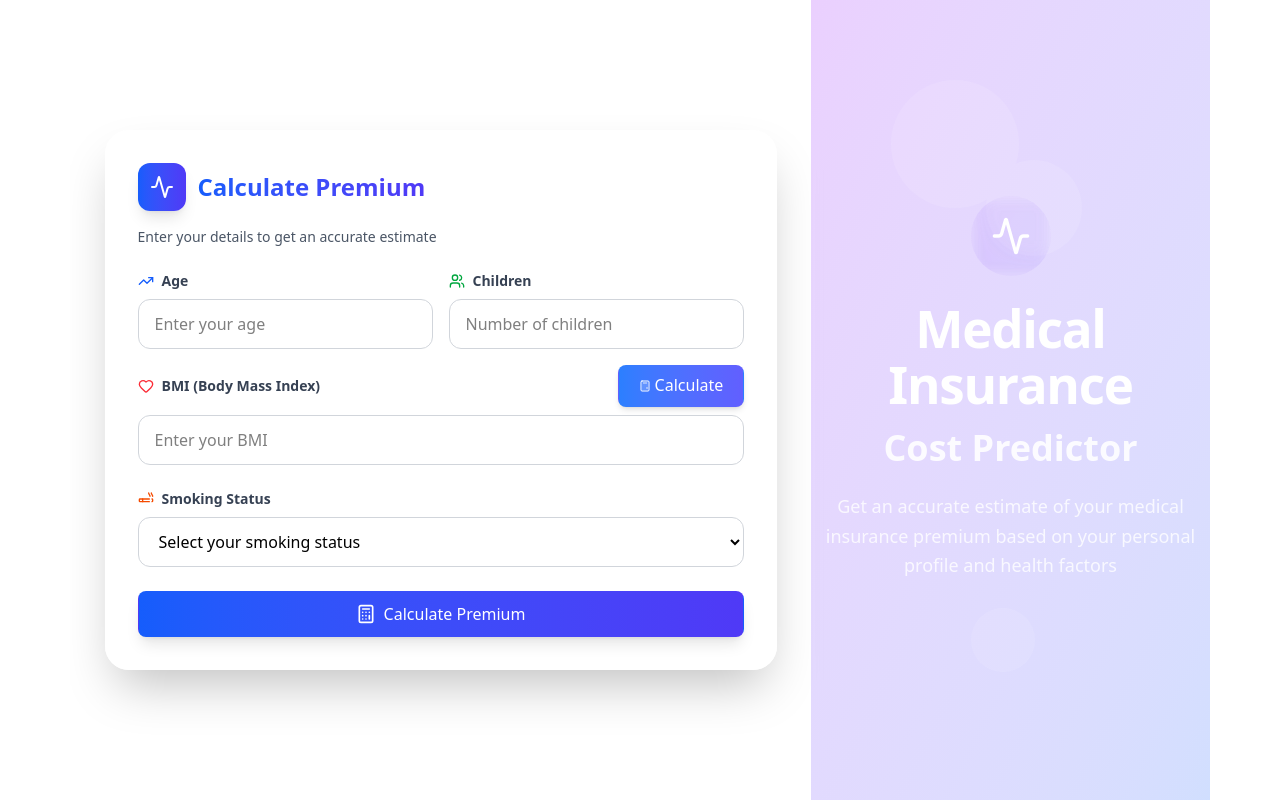
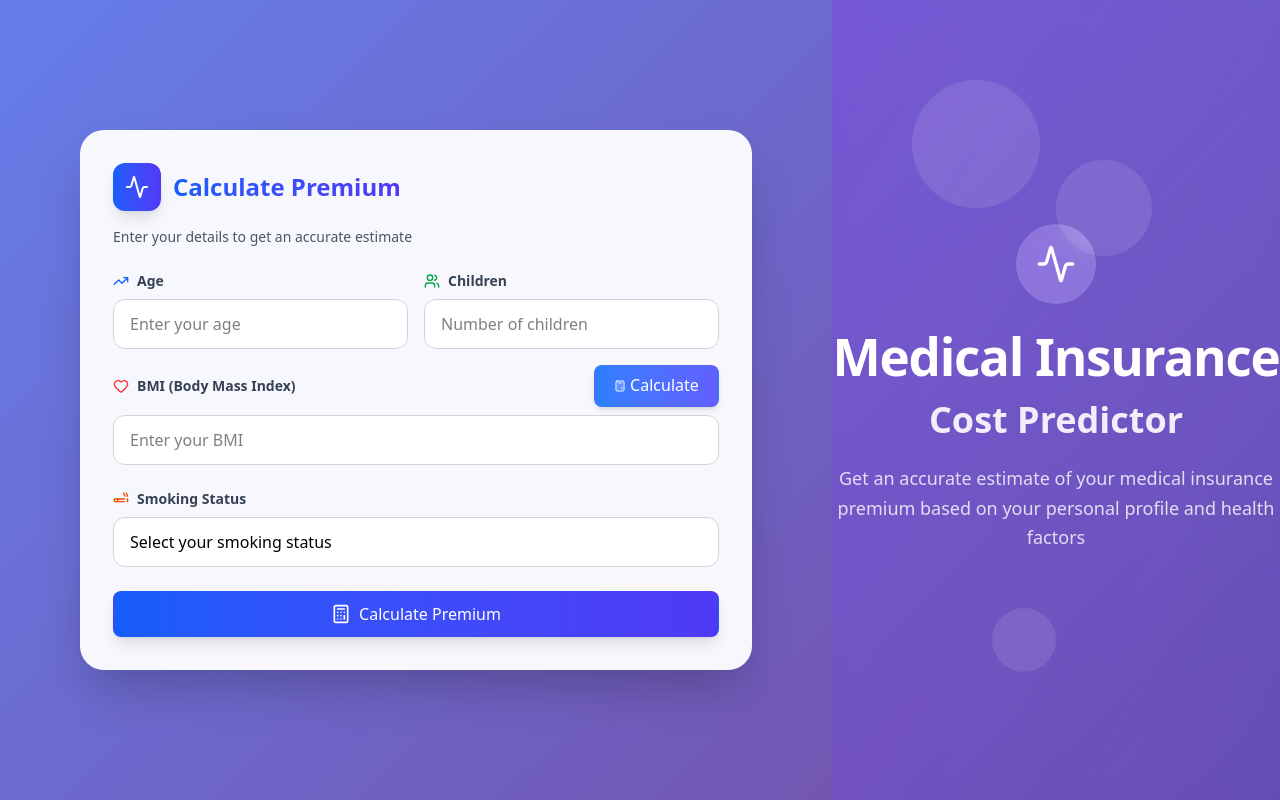
Before and after one commit to Swayam-S-Bora/Medical-Insurance-Cost-Prediction, a React (Vite) app in the folder frontend/: page / in a window 1280 px wide. Built offline with nearby package versions, Linux system fonts and the light colour scheme.

Commit message:
index.css

```diff
--- a/frontend/src/index.css
+++ b/frontend/src/index.css
@@ -1,4 +1,8 @@
 @import "tailwindcss";
+
+* {
+  box-sizing: border-box;
+}
 
 :root {
   font-family: system-ui, Avenir, Helvetica, Arial, sans-serif;
@@ -11,6 +15,20 @@
   -moz-osx-font-smoothing: grayscale;
 }
 
+html, body {
+  margin: 0;
+  padding: 0;
+  width: 100%;
+  height: 100vh;
+  overflow-x: hidden;
+  background: linear-gradient(135deg, #667eea 0%, #764ba2 100%) !important;
+}
+
+#root {
+  width: 100%;
+  height: 100vh;
+}
+
 a {
   font-weight: 500;
   color: #646cff;
@@ -18,16 +36,6 @@ a {
 }
 a:hover {
   color: #535bf2;
-}
-
-body {
-  margin: 0;
-  background-color: #ffffff !important;
-  color: #000000 !important;
-  min-height: 100vh;
-  display: flex;
-  justify-content: center;
-  align-items: center;
 }
 
 h1 {
@@ -54,19 +62,29 @@ button:focus-visible {
   outline: 4px auto -webkit-focus-ring-color;
 }
 
+/* Force consistent styling regardless of browser dark mode */
 input, select, textarea {
   background-color: #ffffff !important;
   color: #000000 !important;
   border: 1px solid #d1d5db !important;
+  -webkit-appearance: none;
+  -moz-appearance: none;
+  appearance: none;
 }
 
 input:focus, select:focus, textarea:focus {
   background-color: #ffffff !important;
   color: #000000 !important;
+  outline: none !important;
 }
 
-/* Additional dark mode overrides */
+/* Override all dark mode attempts */
 @media (prefers-color-scheme: dark) {
+  html, body {
+    background: linear-gradient(135deg, #667eea 0%, #764ba2 100%) !important;
+    color: inherit !important;
+  }
+
   input, select, textarea {
     background-color: #ffffff !important;
     color: #000000 !important;
@@ -78,27 +96,38 @@ input:focus, select:focus, textarea:focus {
     color: #000000 !important;
   }
 
-  body {
+  option {
     background-color: #ffffff !important;
     color: #000000 !important;
   }
+}
 
-  /* Force light mode on specific elements */
-  .bg-gradient-to-br {
-    background: linear-gradient(to bottom right, #f8fafc, #dbeafe, #e0e7ff) !important;
+/* Optimize for wider screens */
+@media (min-width: 1024px) {
+  .app-container {
+    max-width: none;
+    width: 100%;
+    height: 100vh;
   }
 }
 
-/* Optimize for 16:9 aspect ratio */
-@media (min-width: 768px) {
-  .min-h-screen {
-    min-height: 100vh;
+/* Responsive text scaling */
+@media (min-width: 1440px) {
+  .desktop-title {
+    font-size: 3.5rem;
   }
 
-  /* Ensure proper layout for wider screens */
-  @media (min-aspect-ratio: 16/9) {
-    .min-h-screen {
-      height: 100vh;
-    }
+  .desktop-subtitle {
+    font-size: 2.5rem;
   }
 }
+
+@media (min-width: 1920px) {
+  .desktop-title {
+    font-size: 4rem;
+  }
+
+  .desktop-subtitle {
+    font-size: 3rem;
+  }
+}
```
